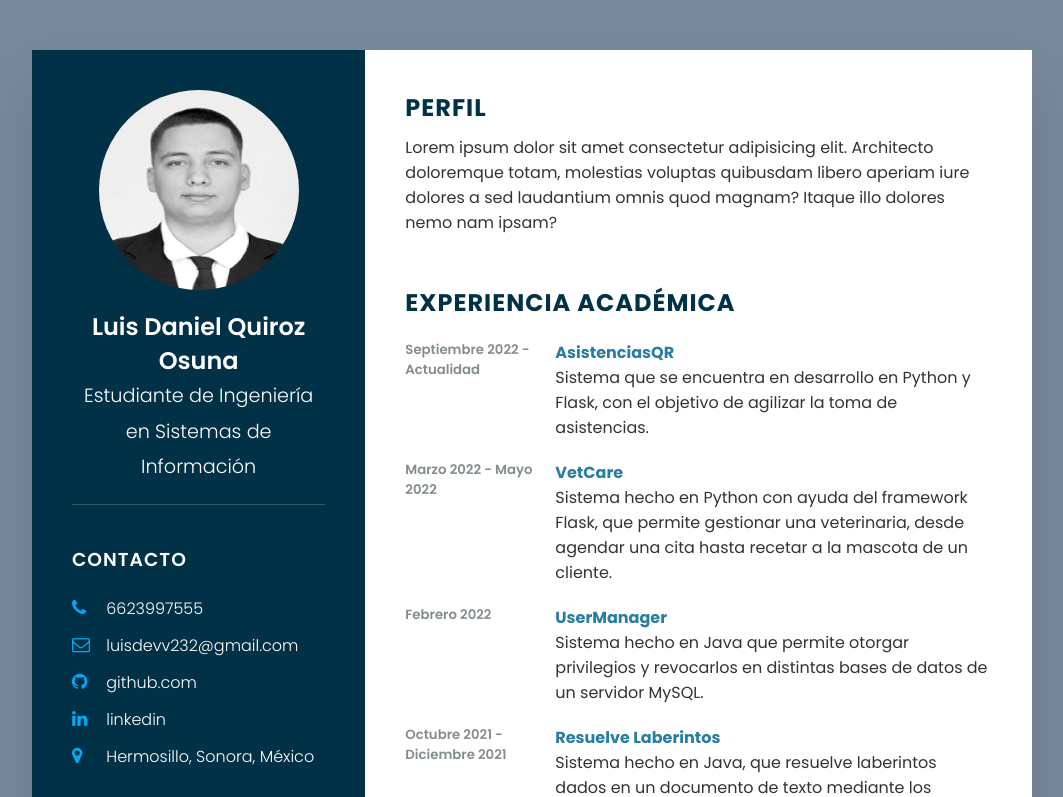
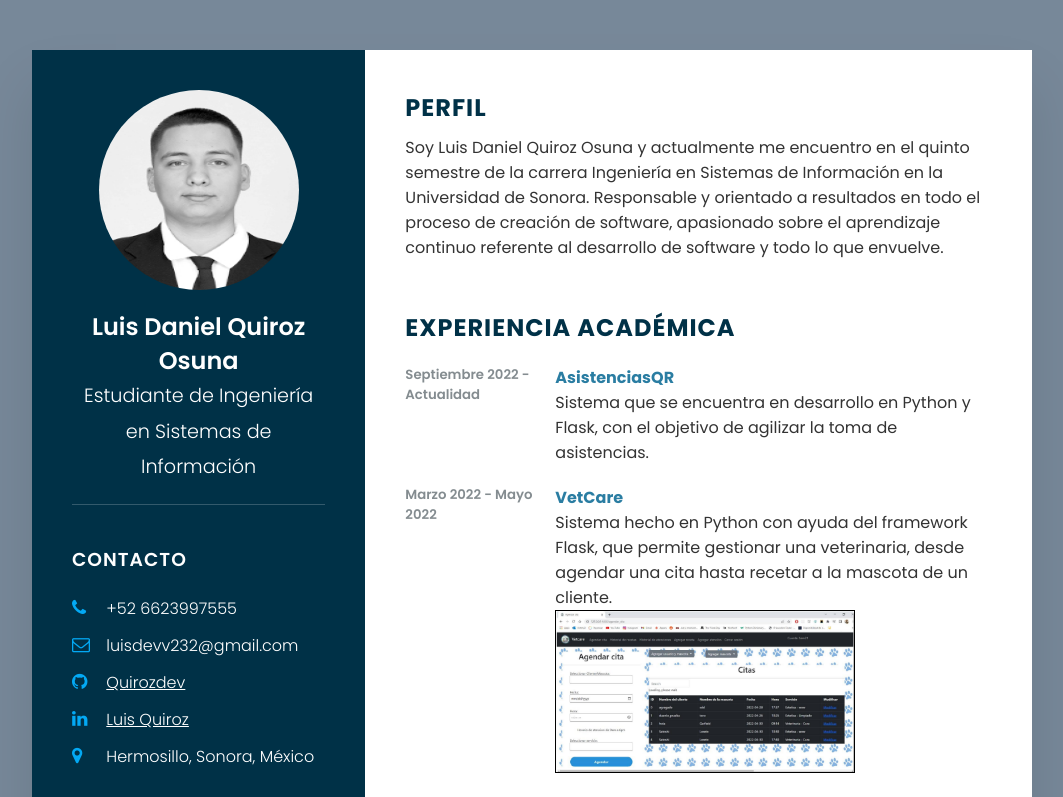
Before and after one commit to Quirozdev/CVLuisQuiroz, a plain HTML site: page index.html in a window 1280 px wide. Shown: the top 797 px of the page, without its empty margins (108-1171 px from the left). Drawn offline with Linux system fonts and the light colour scheme.

Commit message:
Nuevas imágenes y modificación del cv

```diff
--- a/index.html
+++ b/index.html
@@ -22,7 +22,7 @@
                 <ul>
                     <li>
                         <span class="icono"><i class="fa fa-phone" aria-hidden="true"></i></span>
-                        <span class="texto">6623997555</span>
+                        <span class="texto">+52 6623997555</span>
                     </li>
                     <li>
                         <span class="icono"><i class="fa fa-envelope-o" aria-hidden="true"></i></span>
@@ -30,11 +30,11 @@
                     </li>
                     <li>
                         <span class="icono"><i class="fa fa-github" aria-hidden="true"></i></span>
-                        <span class="texto">github.com</span>
+                        <span class="texto"><a href="https://github.com/Quirozdev">Quirozdev</a></span>
                     </li>
                     <li>
                         <span class="icono"><i class="fa fa-linkedin" aria-hidden="true"></i></span>
-                        <span class="texto">linkedin</span>
+                        <span class="texto"><a href="https://www.linkedin.com/in/luis-daniel-quiroz-osuna-949926253">Luis Quiroz</a></span>
                     </li>
                     <li>
                         <span class="icono"><i class="fa fa-map-marker" aria-hidden="true"></i></span>
@@ -69,7 +69,7 @@
                     <li>
                         <span class="texto">Inglés</span>
                         <span class="porcentaje">
-                            <div style="width: 70%;"></div>
+                            <div style="width: 65%;"></div>
                         </span>
                     </li>
                 </ul>
@@ -78,7 +78,10 @@
         <div class="lado_derecho">
             <div class="sobre_mi">
                 <h2 class="titulo2">PERFIL</h2>
-                <p>Lorem ipsum dolor sit amet consectetur adipisicing elit. Architecto doloremque totam, molestias voluptas quibusdam libero aperiam iure dolores a sed laudantium omnis quod magnam? Itaque illo dolores nemo nam ipsam?</p>
+                <p>Soy Luis Daniel Quiroz Osuna y actualmente me encuentro en el quinto semestre de la carrera Ingeniería en Sistemas de Información en la Universidad de Sonora.
+                    Responsable y orientado a resultados en todo el proceso de creación de software, apasionado sobre el aprendizaje continuo referente al desarrollo de software
+                    y todo lo que envuelve.
+                </p>
             </div>
             <div class="sobre_mi">
                 <h2 class="titulo2">EXPERIENCIA ACADÉMICA</h2>
@@ -98,6 +101,7 @@
                     <div class="texto">
                         <h4>VetCare</h4>
                         <p>Sistema hecho en Python con ayuda del framework Flask, que permite gestionar una veterinaria, desde agendar una cita hasta recetar a la mascota de un cliente.</p>
+                        <img src="vetcare.png" alt="VetCare" class="imagen_proyecto">
                     </div>
                 </div>
                 <div class="caja">
@@ -106,7 +110,8 @@
                     </div>
                     <div class="texto">
                         <h4>UserManager</h4>
-                        <p>Sistema hecho en Java que permite otorgar privilegios y revocarlos en distintas bases de datos de un servidor MySQL.</p>
+                        <p>Sistema hecho en Java que permite gestionar usuarios y sus privilegios, así como revocarlos en distintas bases de datos de un servidor MySQL.</p>
+                        <img src="usermanager.png" alt="UserManager" class="imagen_proyecto">
                     </div>
                 </div>
                 <div class="caja">
@@ -116,6 +121,7 @@
                     <div class="texto">
                         <h4>Resuelve Laberintos</h4>
                         <p>Sistema hecho en Java, que resuelve laberintos dados en un documento de texto mediante los algoritmos DFS y BFS.</p>
+                        <img src="resuelvelaberinto.png" alt="ResuelveLaberinto" class="imagen_proyecto">
                     </div>
                 </div>
             </div>
--- a/style.css
+++ b/style.css
@@ -262,3 +262,12 @@ p {
         grid-template-columns: repeat(1, 1fr);
     }
 }
+
+a {
+    color: inherit;
+}
+
+.imagen_proyecto {
+    width: 300px;
+    border: black solid 1px;
+}
```
Also changed, not shown: resuelvelaberinto.png (added), usermanager.png (added), vetcare.png (added).
